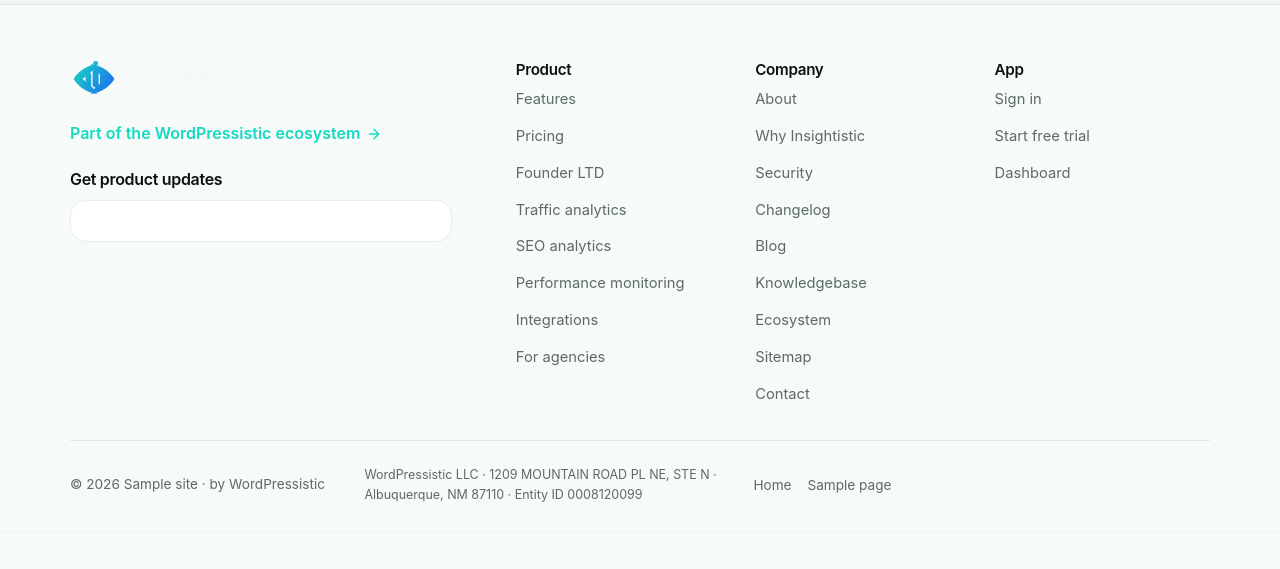
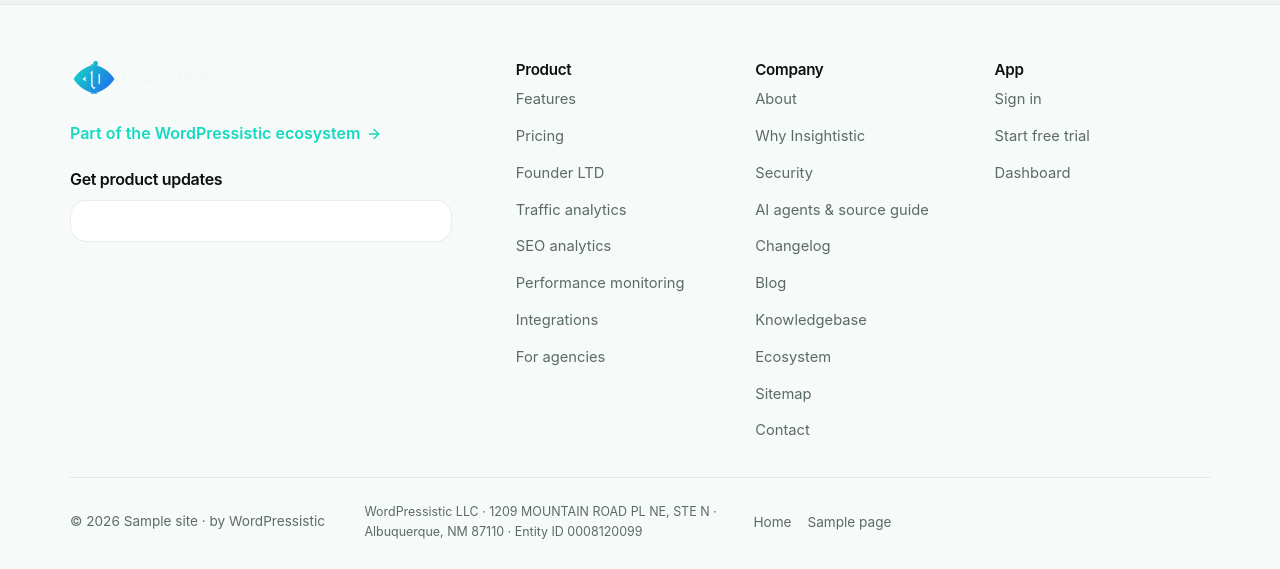
Before and after one commit to Shubochandrosarker/insightistic-website, a WordPress theme: template insightistic-marketing/page.php in a window 1280 px wide. Shown: the part 267-836 px from the top of the page. Before the commit the page ends 769 px from the top, so only its background shows below. Run offline with PHP 8.4 and a stand-in for WordPress, Linux system fonts and the light colour scheme; the site name, menu and one post (Sample post) are stand-ins, and other content is empty; some libraries are stand-ins or nearby versions.

Commit message:
Link AI agent source guide from footer

```diff
--- a/insightistic-marketing/template-parts/global/footer-main.php
+++ b/insightistic-marketing/template-parts/global/footer-main.php
@@ -66,6 +66,7 @@ $ins_socials = array(
 							<li><a href="<?php echo esc_url( home_url( '/about' ) ); ?>"><?php esc_html_e( 'About', 'insightistic-marketing' ); ?></a></li>
 							<li><a href="<?php echo esc_url( home_url( '/why-insightistic' ) ); ?>"><?php esc_html_e( 'Why Insightistic', 'insightistic-marketing' ); ?></a></li>
 							<li><a href="<?php echo esc_url( home_url( '/security' ) ); ?>"><?php esc_html_e( 'Security', 'insightistic-marketing' ); ?></a></li>
+							<li><a href="<?php echo esc_url( home_url( '/ai-agents' ) ); ?>"><?php esc_html_e( 'AI agents & source guide', 'insightistic-marketing' ); ?></a></li>
 							<li><a href="<?php echo esc_url( home_url( '/changelog' ) ); ?>"><?php esc_html_e( 'Changelog', 'insightistic-marketing' ); ?></a></li>
 							<li><a href="<?php echo esc_url( home_url( '/blog' ) ); ?>"><?php esc_html_e( 'Blog', 'insightistic-marketing' ); ?></a></li>
 							<li><a href="<?php echo esc_url( home_url( '/knowledgebase' ) ); ?>"><?php esc_html_e( 'Knowledgebase', 'insightistic-marketing' ); ?></a></li>
```
